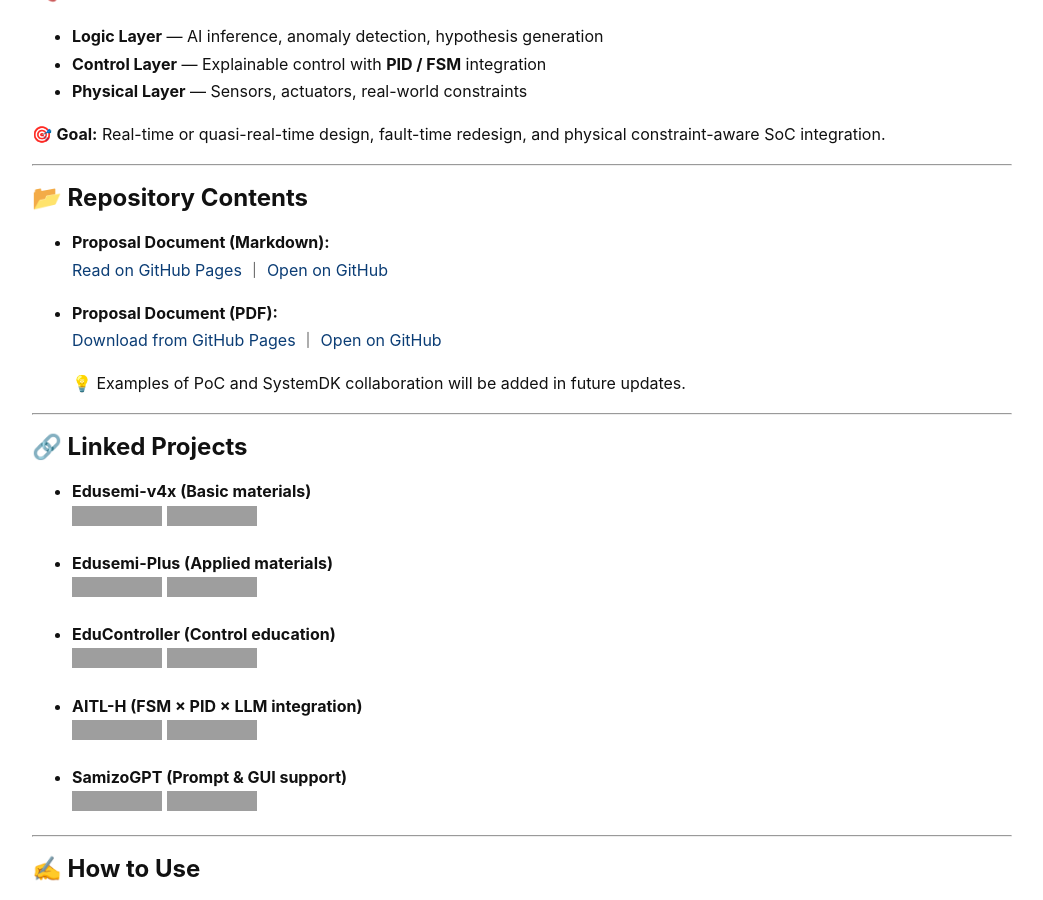
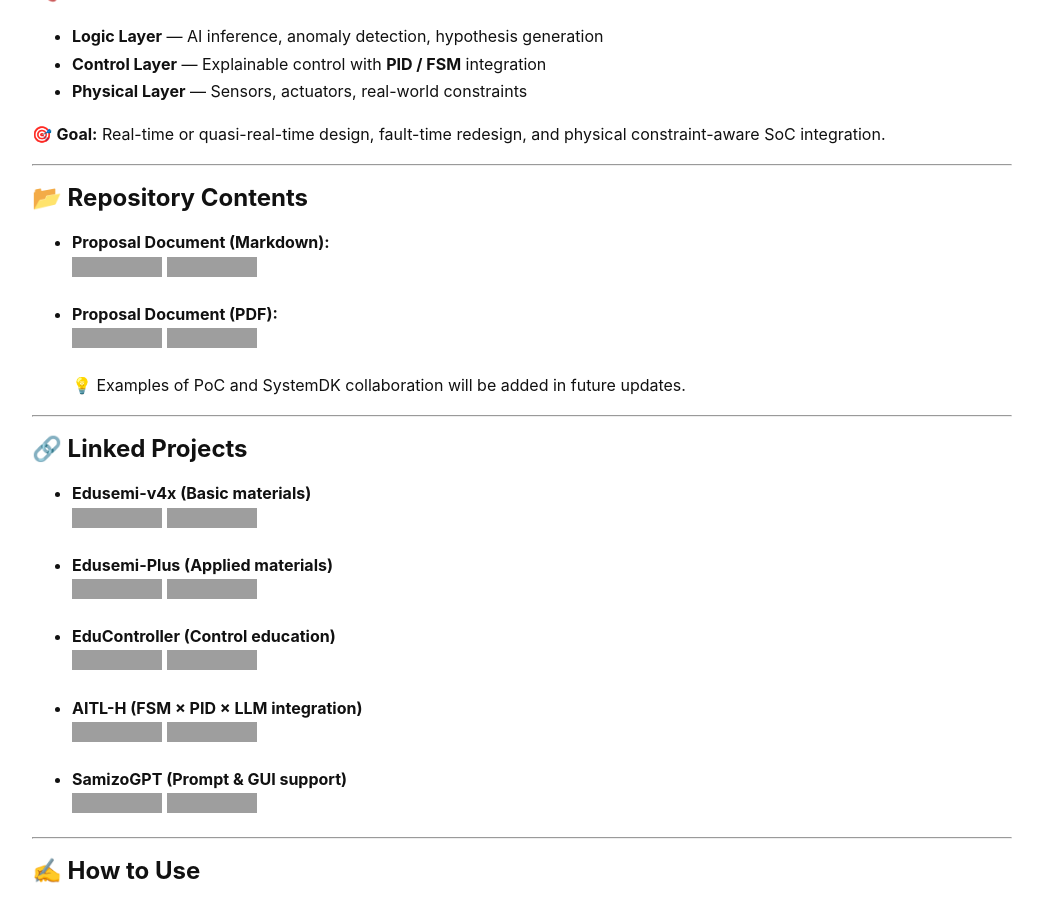
Before and after one commit to Samizo-AITL/AITL-Strategy-Proposal, a Jekyll site: the page built from en/index.md, in a window 1280 px wide and 900 px high, scrolled down 777 px. Shown: the whole window, without its empty margins (118-1161 px from the left). Built offline with Jekyll 4.4.1, drawn with Linux system fonts in a browser that asks for light colours; grey boxes are pictures that could not be loaded.

Commit message:
Update index.md

```diff
--- a/en/index.md
+++ b/en/index.md
@@ -17,8 +17,8 @@ title: AITL-Strategy-Proposal (EN)
 **National Strategy Proposal × Integrated Educational Package based on AITL**
 **AITL (AI × Control × Physical Systems) as a framework for education and national-level deployment**
 
-[📄 Read the Proposal (MD)](https://samizo-aitl.github.io/AITL-Strategy-Proposal/en/AITL_Strategy_Proposal_Draft_v4_0.html)
-[⬇️ Download PDF](https://samizo-aitl.github.io/AITL-Strategy-Proposal/en/Figures/AITL_Strategy_Proposal_Draft_v4_0.pdf)
+[📄 Read the Proposal (MD)](https://samizo-aitl.github.io/AITL-Strategy-Proposal/en/AITL_Strategy_Proposal_Draft_v4_1.html)
+[⬇️ Download PDF](https://samizo-aitl.github.io/AITL-Strategy-Proposal/en/Figures/AITL_Strategy_Proposal_Draft_v4_1.pdf)
 
 ---
 
@@ -49,10 +49,12 @@ together with a **validated integrated package** centered on Edusemi, extended w
 ## 📂 Repository Contents
 
 - **Proposal Document (Markdown):**
-  [Read on GitHub Pages](https://samizo-aitl.github.io/AITL-Strategy-Proposal/en/AITL_Strategy_Proposal_Draft_v4_0.html) ｜ [Open on GitHub](https://github.com/Samizo-AITL/AITL-Strategy-Proposal/blob/main/en/AITL_Strategy_Proposal_Draft_v4_0.md)
+  [![Read on Pages](https://img.shields.io/badge/Read-Pages-green?style=for-the-badge)](https://samizo-aitl.github.io/AITL-Strategy-Proposal/en/AITL_Strategy_Proposal_Draft_v4_1.html)
+  [![Open on GitHub](https://img.shields.io/badge/Open-GitHub-blue?style=for-the-badge)](https://github.com/Samizo-AITL/AITL-Strategy-Proposal/blob/main/en/AITL_Strategy_Proposal_Draft_v4_1.md)
 
 - **Proposal Document (PDF):**
-  [Download from GitHub Pages](https://samizo-aitl.github.io/AITL-Strategy-Proposal/en/Figures/AITL_Strategy_Proposal_Draft_v4_0.pdf) ｜ [Open on GitHub](https://github.com/Samizo-AITL/AITL-Strategy-Proposal/blob/main/en/Figures/AITL_Strategy_Proposal_Draft_v4_0.pdf)
+  [![Download PDF](https://img.shields.io/badge/Download-PDF-orange?style=for-the-badge)](https://samizo-aitl.github.io/AITL-Strategy-Proposal/en/Figures/AITL_Strategy_Proposal_Draft_v4_1.pdf)
+  [![Open on GitHub](https://img.shields.io/badge/Open-GitHub-blue?style=for-the-badge)](https://github.com/Samizo-AITL/AITL-Strategy-Proposal/blob/main/en/Figures/AITL_Strategy_Proposal_Draft_v4_1.pdf)
 
 > 💡 Examples of PoC and SystemDK collaboration will be added in future updates.
 
```
